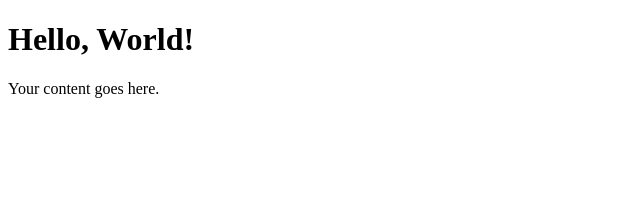
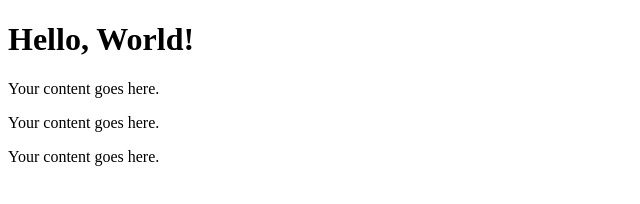
Before and after one commit to Maruthikrishnan/apps, a plain HTML site: page about.html in a window 1280 px wide. Shown: the whole page, without its empty margins (0-640 px from the left). Drawn offline with Linux system fonts and the light colour scheme.

Commit message:
Update about.html

```diff
--- a/about.html
+++ b/about.html
@@ -10,6 +10,8 @@
 
     <h1>Hello, World!</h1>
     <p>Your content goes here.</p>
+    <p>Your content goes here.</p>
+    <p>Your content goes here.</p>
 
 
 
```
